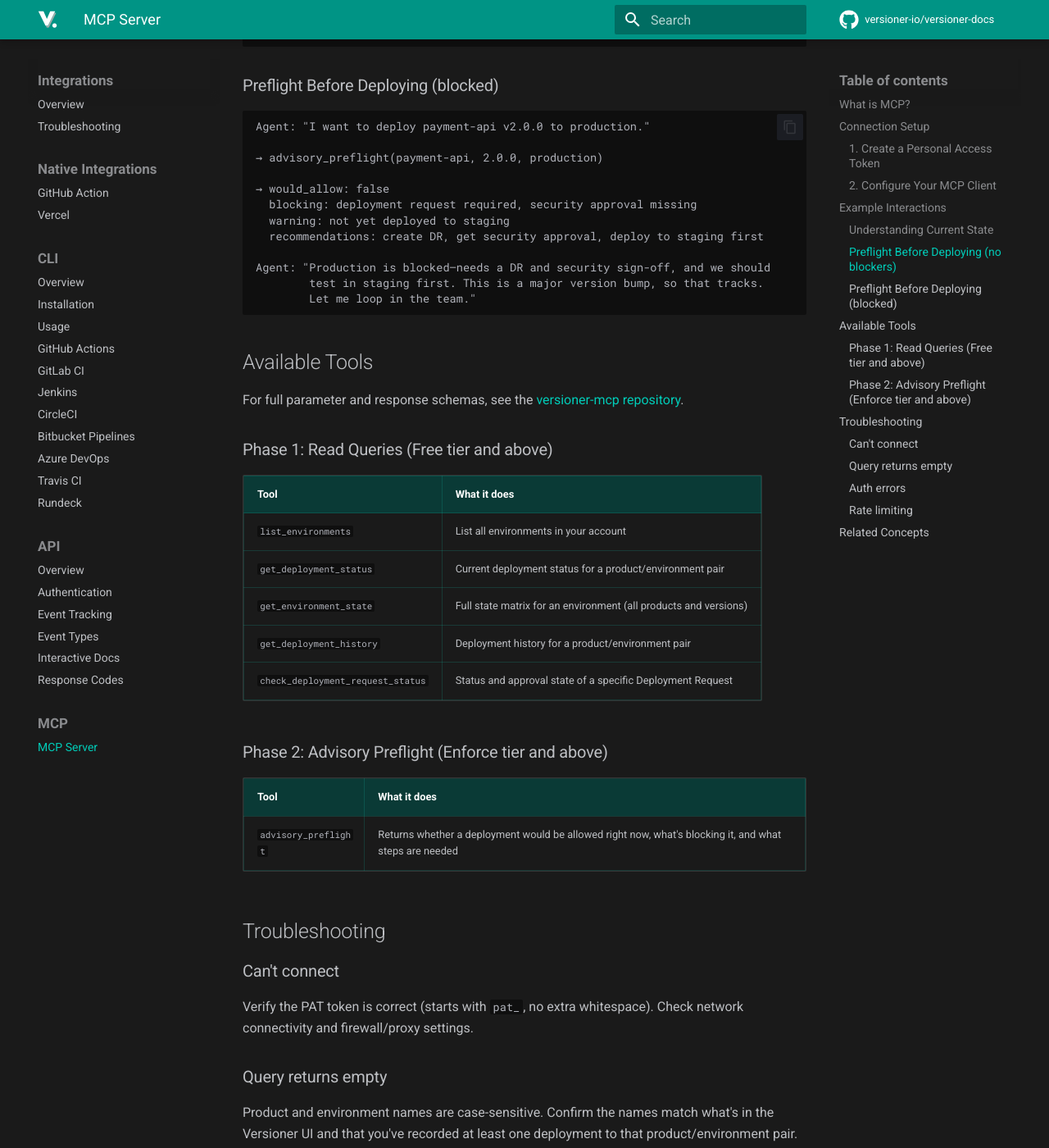
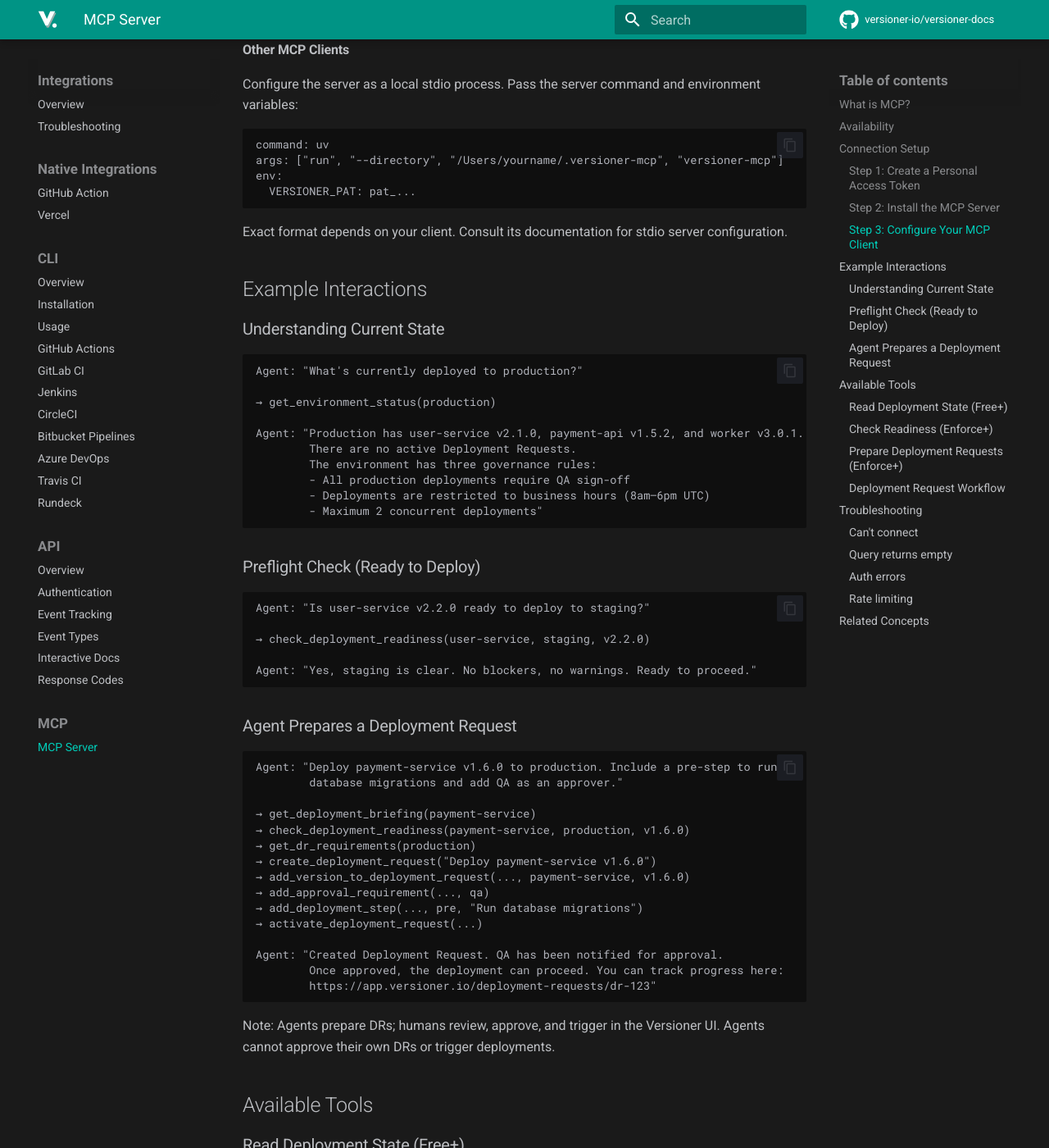
Before and after one commit to versioner-io/versioner-docs, an MkDocs documentation site: the page built from public/integrations/mcp.md, in a window 1280 px wide and 1400 px high, scrolled down 1784 px. Shown: the whole window at 82% size. Built offline with MkDocs 1.6.1 and Material for MkDocs 9.7.7, drawn with Linux system fonts in a browser that asks for light colours; comment, search, counter and statistics services are not loaded; some of the changed text lies outside the part shown.

Commit message:
Update GHA version to main and rewrite mcp

````diff
--- a/public/integrations/mcp.md
+++ b/public/integrations/mcp.md
@@ -1,121 +1,189 @@
 # MCP Server
 
-Versioner provides an MCP (Model Context Protocol) server so AI agents can query deployment state and run preflight checks as part of automated workflows.
-
-!!! note "Availability"
-    Phase 1 (read queries) is available on Free tier and above. Phase 2 (advisory preflight) requires Enforce tier.
+Versioner provides an MCP (Model Context Protocol) server that lets AI agents query your deployment state, check readiness before deploying, and prepare structured Deployment Requests as part of automated workflows.
 
 ## What is MCP?
 
-MCP (Model Context Protocol) is a standardized protocol for AI agents to interact with external systems. The Versioner MCP server gives agents read access to your deployment state and—on Enforce tier—the ability to ask "what would it take to deploy X to Y right now?" before taking action.
+MCP (Model Context Protocol) is a standardized protocol for AI agents to interact with external systems. The Versioner MCP server gives agents programmatic access to your deployments, rules, and governance—enabling smarter automation across your CI/CD pipelines.
+
+## Availability
+
+| Tier | Read Tools | Advisory Preflight | Write Tools |
+|------|----------|-------------------|-------------|
+| **Free** | ✓ | | |
+| **Enforce** | ✓ | ✓ | ✓ |
+
+- **Read tools** (Free+) query deployment state, history, and governance rules
+- **Advisory preflight** (Enforce+) evaluates whether a specific version can deploy to an environment right now
+- **Write tools** (Enforce+) let agents create and configure Deployment Requests (humans approve and trigger in the UI)
 
 ## Connection Setup
 
-### 1. Create a Personal Access Token
+### Step 1: Create a Personal Access Token
 
-Visit [app.versioner.io](https://app.versioner.io) → Settings → Developer → Generate new token. Personal access tokens (PATs) are tied to your user account and used for MCP and personal tooling. They start with `pat_versioner_io_`.
+Visit [app.versioner.io](https://app.versioner.io) → Settings → Developer → Personal Access Tokens → Generate new token.
 
-!!! note "PATs vs API keys"
-    API keys (`sk_...`) are for CI/CD systems submitting build and deployment events. PATs (`pat_versioner_io_...`) are for personal tooling like MCP clients. Use the right one for the right job.
+Personal access tokens (PATs) are tied to your user account and start with `pat_`. Use PATs for personal tooling like MCP.
 
-### 2. Configure Your MCP Client
+!!! note "PATs vs API Keys"
+    API keys (`sk_...`) are for CI/CD systems submitting build and deployment events. PATs (`pat_...`) are for personal tooling like MCP. Use the right one for the right job.
+
+### Step 2: Install the MCP Server
+
+Clone the repository and install dependencies via `uv`:
+
+```bash
+git clone https://github.com/versioner-io/versioner-mcp ~/.versioner-mcp
+cd ~/.versioner-mcp
+uv sync
+```
+
+Requires `uv`. [Install uv](https://docs.astral.sh/uv/).
+
+### Step 3: Configure Your MCP Client
+
+#### Claude Code
+
+Add to `~/.claude.json` under `mcpServers`:
 
 ```json
-{
-  "mcp_servers": {
-    "versioner": {
-      "url": "mcp://mcp.versioner.io",
-      "auth": {
-        "type": "bearer",
-        "token": "pat_versioner_io_..."
-      }
-    }
-  }
+"versioner": {
+  "command": "uv",
+  "args": ["run", "--directory", "/Users/yourname/.versioner-mcp", "versioner-mcp"],
+  "env": {"VERSIONER_PAT": "pat_..."}
 }
 ```
+
+Replace `pat_...` with your PAT from Step 1.
+
+#### Other MCP Clients
+
+Configure the server as a local stdio process. Pass the server command and environment variables:
+
+```
+command: uv
+args: ["run", "--directory", "/Users/yourname/.versioner-mcp", "versioner-mcp"]
+env:
+  VERSIONER_PAT: pat_...
+```
+
+Exact format depends on your client. Consult its documentation for stdio server configuration.
 
 ## Example Interactions
 
 ### Understanding Current State
 
 ```
-Agent: "What's the current state of production?"
+Agent: "What's currently deployed to production?"
 
-→ get_environment_state(production)
+→ get_environment_status(production)
 
-Agent: "user-service is on 2.1.0, payment-api is on 1.5.2.
-        Let me check if there are newer builds available."
-
-→ get_deployment_history(user-service, production, limit=3)
-
-Agent: "Latest build of user-service is 2.2.0. Production is still on 2.1.0—
-        there's an update available."
+Agent: "Production has user-service v2.1.0, payment-api v1.5.2, and worker v3.0.1.
+        There are no active Deployment Requests.
+        The environment has three governance rules:
+        - All production deployments require QA sign-off
+        - Deployments are restricted to business hours (8am–6pm UTC)
+        - Maximum 2 concurrent deployments"
 ```
 
-### Preflight Before Deploying (no blockers)
+### Preflight Check (Ready to Deploy)
 
 ```
-Agent: "I want to deploy user-service v2.2.0 to staging.
-        Is anything blocking that?"
+Agent: "Is user-service v2.2.0 ready to deploy to staging?"
 
-→ advisory_preflight(user-service, 2.2.0, staging)
+→ check_deployment_readiness(user-service, staging, v2.2.0)
 
-→ would_allow: true, no blocking rules
-
-Agent: "Staging is clear. Proceeding with deployment."
+Agent: "Yes, staging is clear. No blockers, no warnings. Ready to proceed."
 ```
 
-### Preflight Before Deploying (blocked)
+### Agent Prepares a Deployment Request
 
 ```
-Agent: "I want to deploy payment-api v2.0.0 to production."
+Agent: "Deploy payment-service v1.6.0 to production. Include a pre-step to run
+        database migrations and add QA as an approver."
 
-→ advisory_preflight(payment-api, 2.0.0, production)
+→ get_deployment_briefing(payment-service)
+→ check_deployment_readiness(payment-service, production, v1.6.0)
+→ get_dr_requirements(production)
+→ create_deployment_request("Deploy payment-service v1.6.0")
+→ add_version_to_deployment_request(..., payment-service, v1.6.0)
+→ add_approval_requirement(..., qa)
+→ add_deployment_step(..., pre, "Run database migrations")
+→ activate_deployment_request(...)
 
-→ would_allow: false
-  blocking: deployment request required, security approval missing
-  warning: not yet deployed to staging
-  recommendations: create DR, get security approval, deploy to staging first
+Agent: "Created Deployment Request. QA has been notified for approval.
+        Once approved, the deployment can proceed. You can track progress here:
+        https://app.versioner.io/deployment-requests/dr-123"
+```
 
-Agent: "Production is blocked—needs a DR and security sign-off, and we should
-        test in staging first. This is a major version bump, so that tracks.
-        Let me loop in the team."
-```
+Note: Agents prepare DRs; humans review, approve, and trigger in the Versioner UI. Agents cannot approve their own DRs or trigger deployments.
 
 ## Available Tools
 
-For full parameter and response schemas, see the [versioner-mcp repository](https://github.com/versioner-io/versioner-mcp).
-
-### Phase 1: Read Queries (Free tier and above)
+### Read Deployment State (Free+)
 
 | Tool | What it does |
 |------|-------------|
-| `list_environments` | List all environments in your account |
-| `get_deployment_status` | Current deployment status for a product/environment pair |
-| `get_environment_state` | Full state matrix for an environment (all products and versions) |
-| `get_deployment_history` | Deployment history for a product/environment pair |
-| `check_deployment_request_status` | Status and approval state of a specific Deployment Request |
+| `get_deployment_status` | Current deployed versions, optionally filtered by product or environment |
+| `get_deployment_briefing` | Comprehensive product briefing: versions across environments, active DRs, applicable rules, recent history |
+| `get_environment_status` | Current state of an environment: deployed versions, recent deployment history, active DRs |
+| `get_deployment_requests` | List Deployment Requests with filters (status, date range) |
+| `get_deployment_request_detail` | Full DR detail: versions, approval requirements, pre/post steps, deployment history |
+| `get_deployments` | Deployment event history with filters (product, environment, status, date range) |
+| `get_deployment_rules` | Governance rules, optionally filtered by product or environment |
 
-### Phase 2: Advisory Preflight (Enforce tier and above)
+### Check Readiness (Enforce+)
 
 | Tool | What it does |
 |------|-------------|
-| `advisory_preflight` | Returns whether a deployment would be allowed right now, what's blocking it, and what steps are needed |
+| `check_deployment_readiness` | Evaluates whether a version is ready to deploy to an environment right now. Returns hard blockers, warnings, current state, suggested next actions. Version must be registered in Versioner first. |
+| `get_dr_requirements` | Governance checklist for a target environment: required approval types, required step types, restrictions. Call before creating a DR. |
 
+### Prepare Deployment Requests (Enforce+)
+
+| Tool | What it does |
+|------|-------------|
+| `list_dr_templates` | List Deployment Request templates with config summaries (step counts, approval types) |
+| `create_deployment_request` | Create a draft DR targeting an environment by name |
+| `create_deployment_request_from_template` | Create a DR pre-populated from a template (fewer follow-up calls) |
+| `add_version_to_deployment_request` | Add a product+version to a draft DR; resolves names to IDs automatically |
+| `add_approval_requirement` | Add an approval slot (common types: qa, security, release_manager) |
+| `add_deployment_step` | Add a pre or post deployment step |
+| `activate_deployment_request` | Move DR from draft to in_progress; triggers approval notifications |
+| `get_approval_status` | Check whether all approval slots have been filled |
+
+### Deployment Request Workflow
+
+When creating a Deployment Request, follow this order:
+
+1. `get_dr_requirements(environment_name)` — Understand required approvals and steps
+2. `create_deployment_request(...)` or `create_deployment_request_from_template(...)` — Create the DR
+3. `add_version_to_deployment_request(...)` — Add each product+version
+4. `add_approval_requirement(...)` — Add each required approval
+5. `add_deployment_step(...)` — Add required pre/post steps
+6. `activate_deployment_request(...)` — Trigger approval notifications
+7. `get_approval_status(...)` — Poll for approval completion
+
+Do not activate a DR before versions have been added—the API will return an error.
 
 ## Troubleshooting
 
 ### Can't connect
 
-Verify the PAT token is correct (starts with `pat_`, no extra whitespace). Check network connectivity and firewall/proxy settings.
+Verify:
+- The PAT is correct (starts with `pat_`, no extra whitespace)
+- Network connectivity and firewall/proxy settings
 
 ### Query returns empty
 
-Product and environment names are case-sensitive. Confirm the names match what's in the Versioner UI and that you've recorded at least one deployment to that product/environment pair.
+Product and environment names are case-sensitive. Confirm they match what's in the Versioner UI. Versioner must have recorded at least one deployment to that product/environment pair.
 
 ### Auth errors
 
-Copy the token fresh from Settings → Developer. Confirm it starts with `pat_versioner_io_`, hasn't been revoked, and has no extra whitespace.
+Copy the PAT fresh from Settings → Developer. Confirm it:
+- Starts with `pat_`
+- Has not been revoked
+- Has no extra whitespace
 
 ### Rate limiting
 
@@ -123,7 +191,7 @@ Reduce query frequency and cache results locally. Contact support if you need hi
 
 ## Related Concepts
 
-- **[Environment State Matrix](../concepts/governance/environment-state-matrix.md)** - Data behind read queries
-- **[Deployment Requests](../concepts/governance/deployment-requests.md)** - What advisory preflight checks for
-- **[Deployment Rules](../concepts/governance/deployment-rules.md)** - Rules advisory preflight evaluates
+- **[Deployment Requests](../concepts/governance/deployment-requests.md)** - What you create via write tools
+- **[Deployment Rules](../concepts/governance/deployment-rules.md)** - Governance constraints `check_deployment_readiness` evaluates
+- **[Environment State](../concepts/governance/environment-state-matrix.md)** - Data behind read queries
 - **[API Documentation](../api/index.md)** - Underlying REST API
````
Also changed, not shown: public/concepts/catalog/deployments.md (+2 -2 lines), public/concepts/catalog/versions.md (+1 -1 lines), public/concepts/governance/deployment-rules.md (+1 -1 lines), public/integrations/github-action.md (+11 -11 lines).
